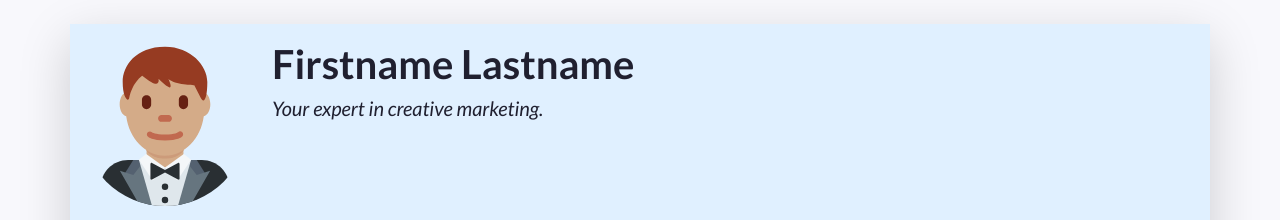
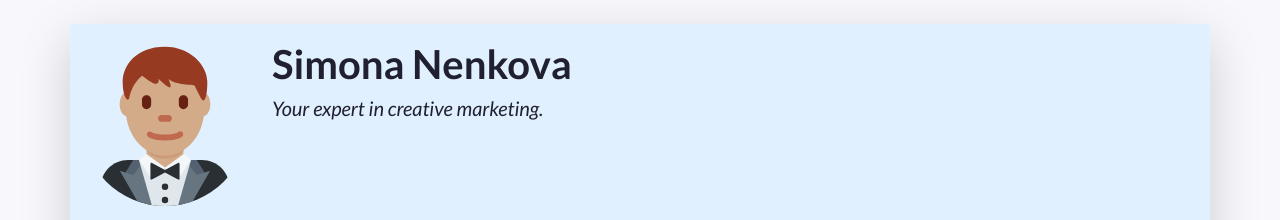
Before and after one commit to simonanenkova/SimonaNenkova-CV, a plain HTML site: page index.html in a window 1280 px wide. Shown: the top 220 px of the page. Drawn offline with nearby package versions, Linux system fonts and the light colour scheme.

Commit message:
Update index.html

```diff
--- a/index.html
+++ b/index.html
@@ -49,7 +49,7 @@
           A container to wrap around your name and tagline. Full-width at small size, then columns of increasing size.
         -->
         <div class="col-12 col-sm-8 col-md-9 col-lg-10 my-3 header-content">
-          <h1 class="fw-bolder">Firstname Lastname</h1>
+          <h1 class="fw-bolder">Simona Nenkova</h1>
           <h5 class="fst-italic tagline">Your expert in creative marketing.</h5>
         </div>
       </header>
```
